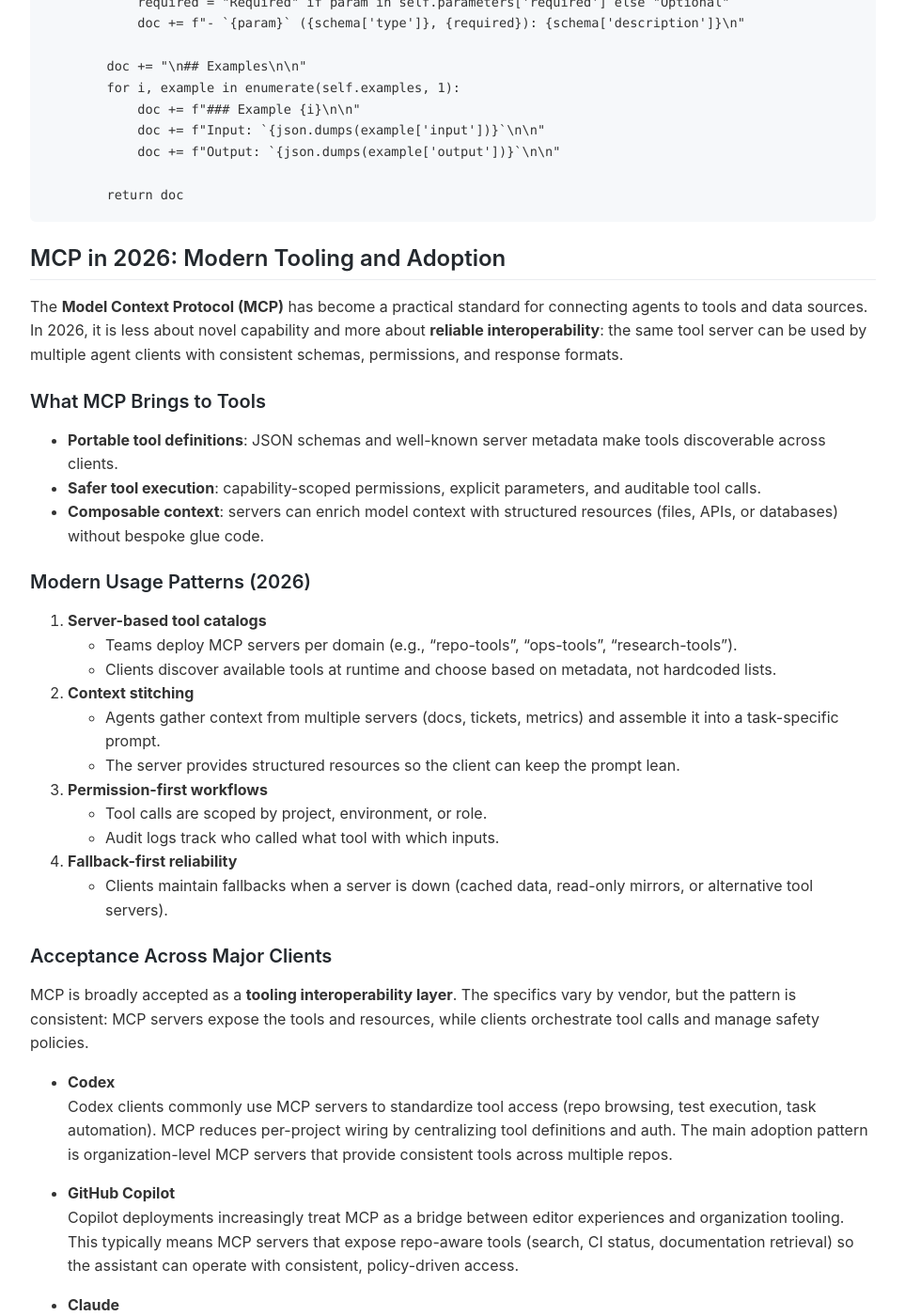
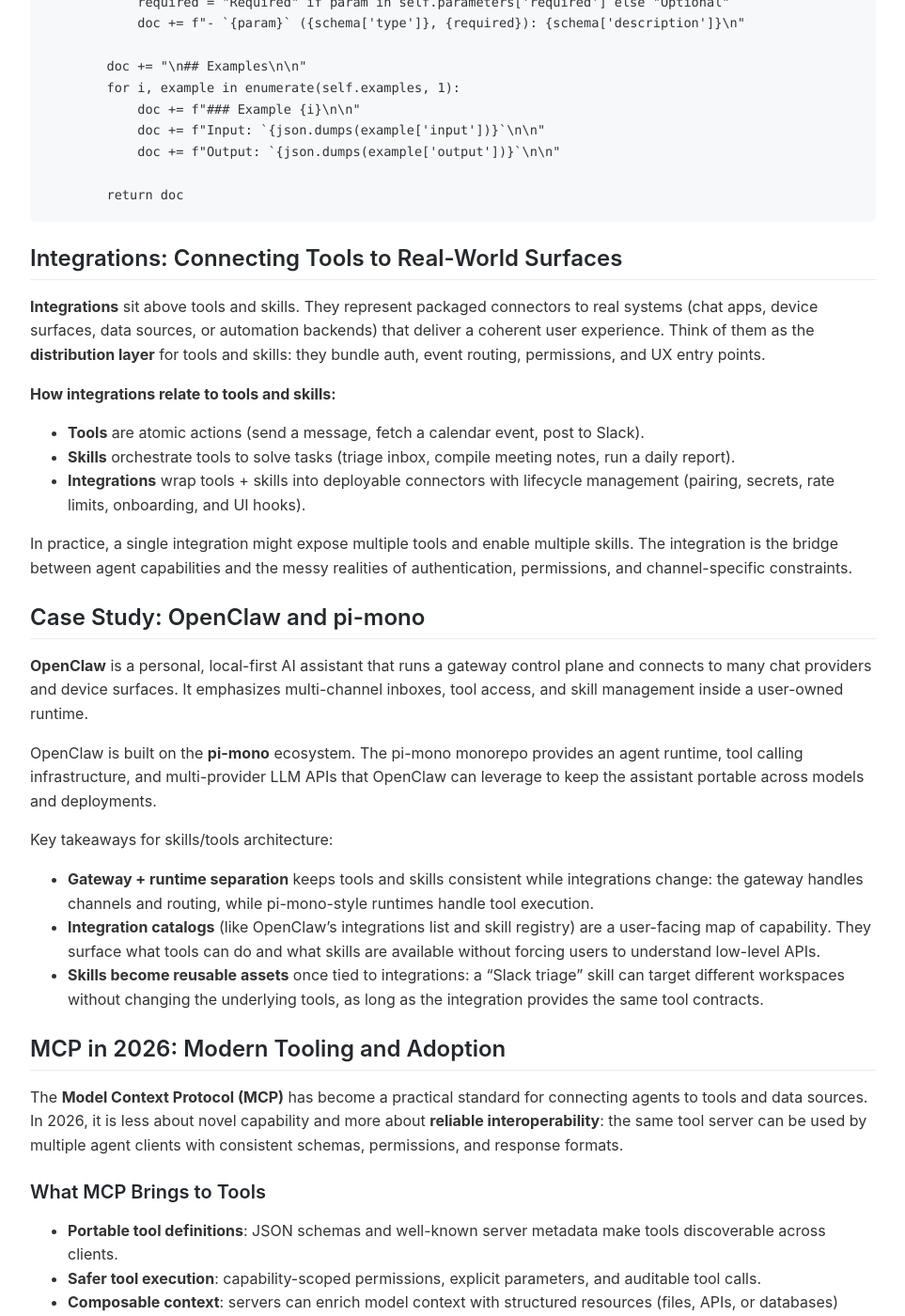
Before and after one commit to arivero/agentbook, a Jekyll site: the page built from book/chapters/04-skills-tools.md, in a window 1280 px wide and 1400 px high, scrolled down 11318 px. Shown: the whole window at 94% size, without its empty margins (158-1121 px from the left). Built offline with Jekyll 4.4.1, drawn with Linux system fonts in a browser that asks for light colours; our own code applies the rules of GitHub Pages for plain Markdown files.

Commit message:
Add OpenClaw integration context

````diff
--- a/book/chapters/04-skills-tools.md
+++ b/book/chapters/04-skills-tools.md
@@ -487,6 +487,30 @@
         return doc
 ```
 
+## Integrations: Connecting Tools to Real-World Surfaces
+
+**Integrations** sit above tools and skills. They represent packaged connectors to real systems (chat apps, device surfaces, data sources, or automation backends) that deliver a coherent user experience. Think of them as the **distribution layer** for tools and skills: they bundle auth, event routing, permissions, and UX entry points.
+
+**How integrations relate to tools and skills:**
+
+- **Tools** are atomic actions (send a message, fetch a calendar event, post to Slack).
+- **Skills** orchestrate tools to solve tasks (triage inbox, compile meeting notes, run a daily report).
+- **Integrations** wrap tools + skills into deployable connectors with lifecycle management (pairing, secrets, rate limits, onboarding, and UI hooks).
+
+In practice, a single integration might expose multiple tools and enable multiple skills. The integration is the bridge between agent capabilities and the messy realities of authentication, permissions, and channel-specific constraints.
+
+## Case Study: OpenClaw and pi-mono
+
+**OpenClaw** is a personal, local-first AI assistant that runs a gateway control plane and connects to many chat providers and device surfaces. It emphasizes multi-channel inboxes, tool access, and skill management inside a user-owned runtime.
+
+OpenClaw is built on the **pi-mono** ecosystem. The pi-mono monorepo provides an agent runtime, tool calling infrastructure, and multi-provider LLM APIs that OpenClaw can leverage to keep the assistant portable across models and deployments.
+
+Key takeaways for skills/tools architecture:
+
+- **Gateway + runtime separation** keeps tools and skills consistent while integrations change: the gateway handles channels and routing, while pi-mono-style runtimes handle tool execution.
+- **Integration catalogs** (like OpenClaw’s integrations list and skill registry) are a user-facing map of capability. They surface what tools can do and what skills are available without forcing users to understand low-level APIs.
+- **Skills become reusable assets** once tied to integrations: a “Slack triage” skill can target different workspaces without changing the underlying tools, as long as the integration provides the same tool contracts.
+
 ## MCP in 2026: Modern Tooling and Adoption
 
 The **Model Context Protocol (MCP)** has become a practical standard for connecting agents to tools and data sources. In 2026, it is less about novel capability and more about **reliable interoperability**: the same tool server can be used by multiple agent clients with consistent schemas, permissions, and response formats.
````
